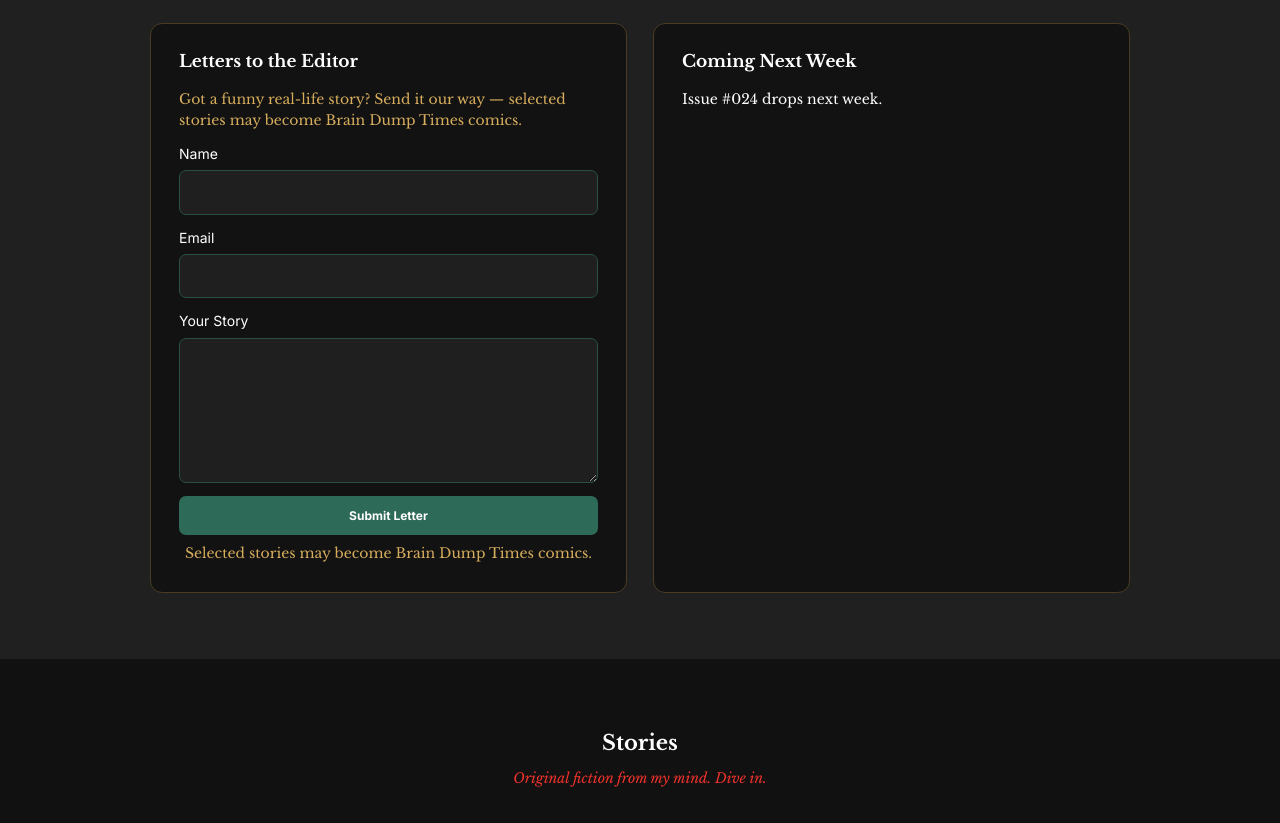
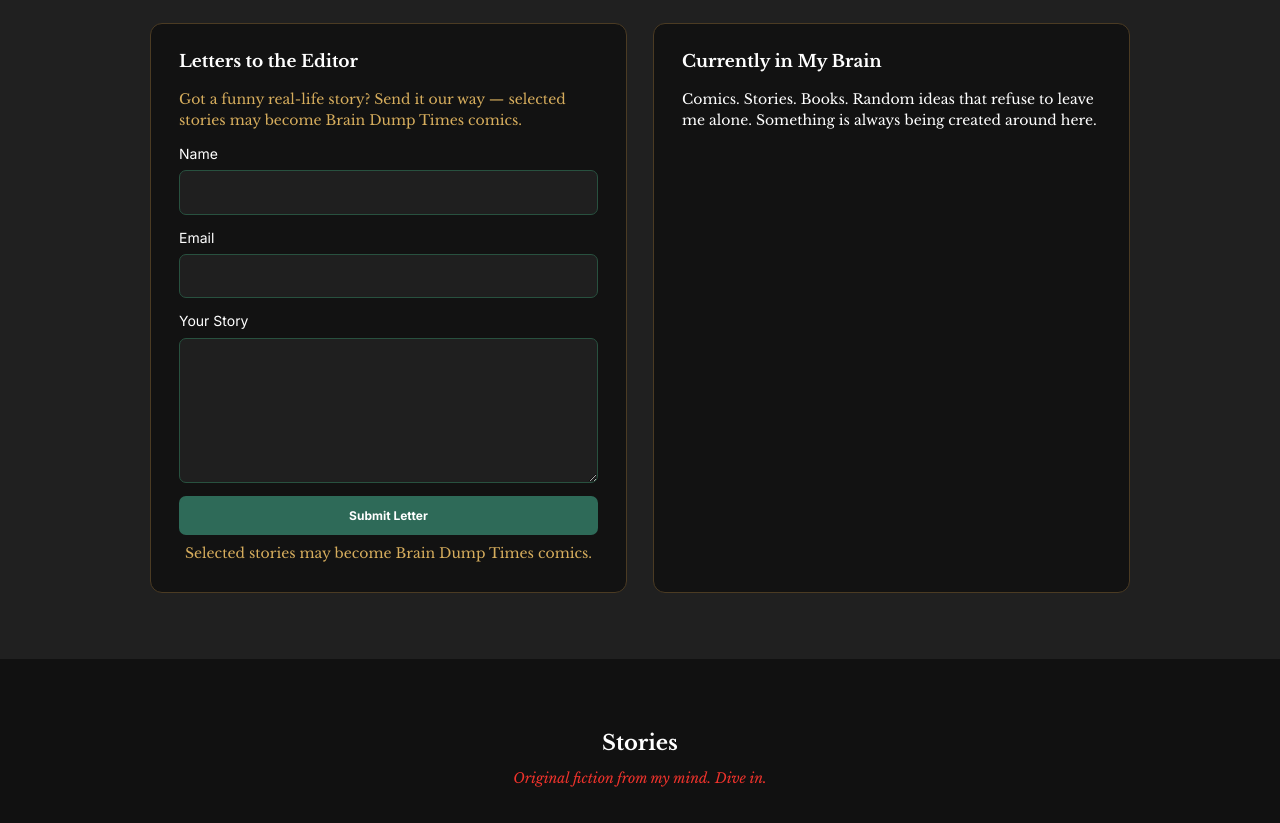
Before and after one commit to daishat/endure-co-studios-site, a plain HTML site: page index.html in a window 1280 px wide. Shown: the part 1609-2432 px from the top of the page. Drawn offline with nearby package versions, Linux system fonts and the light colour scheme.

Commit message:
Update index.html

```diff
--- a/index.html
+++ b/index.html
@@ -90,8 +90,9 @@
       </article>
 
       <article class="info-card">
-        <h3>Coming Next Week</h3>
-        <p>Issue #024 drops next week.</p>
+        <h3>Currently in My Brain</h3>
+        <p>Comics. Stories. Books. Random ideas that refuse to leave me alone.
+Something is always being created around here.</p>
       </article>
     </div>
   </div>
```
